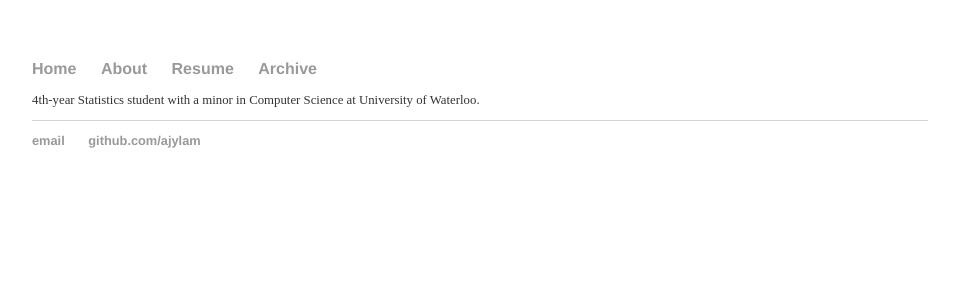
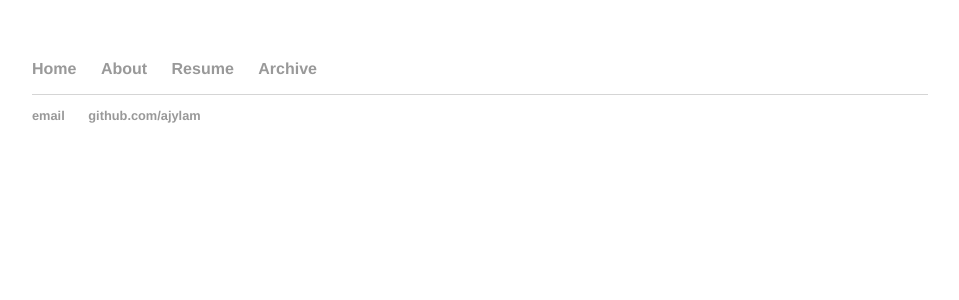
Before and after one commit to ajylam/ajylam.github.io, a Jekyll site: the page built from index.html, in a window 1280 px wide. Shown: the top 300 px of the page, without its empty margins (160-1119 px from the left). Built offline with Jekyll 4.4.1, drawn with Linux system fonts in a browser that asks for light colours.

Commit message:
Update default.html

```diff
--- a/_layouts/default.html
+++ b/_layouts/default.html
@@ -14,9 +14,6 @@
 				<li><a href="/blog">Archive</a></li>
 	    		</ul>
 			</nav>
-			<div class="blurb">
-			<p>4th-year Statistics student with a minor in Computer Science at University of Waterloo.</p>
-			</div><!-- /.blurb -->
 			<div class="container">
 
 			{{ content }}
```
